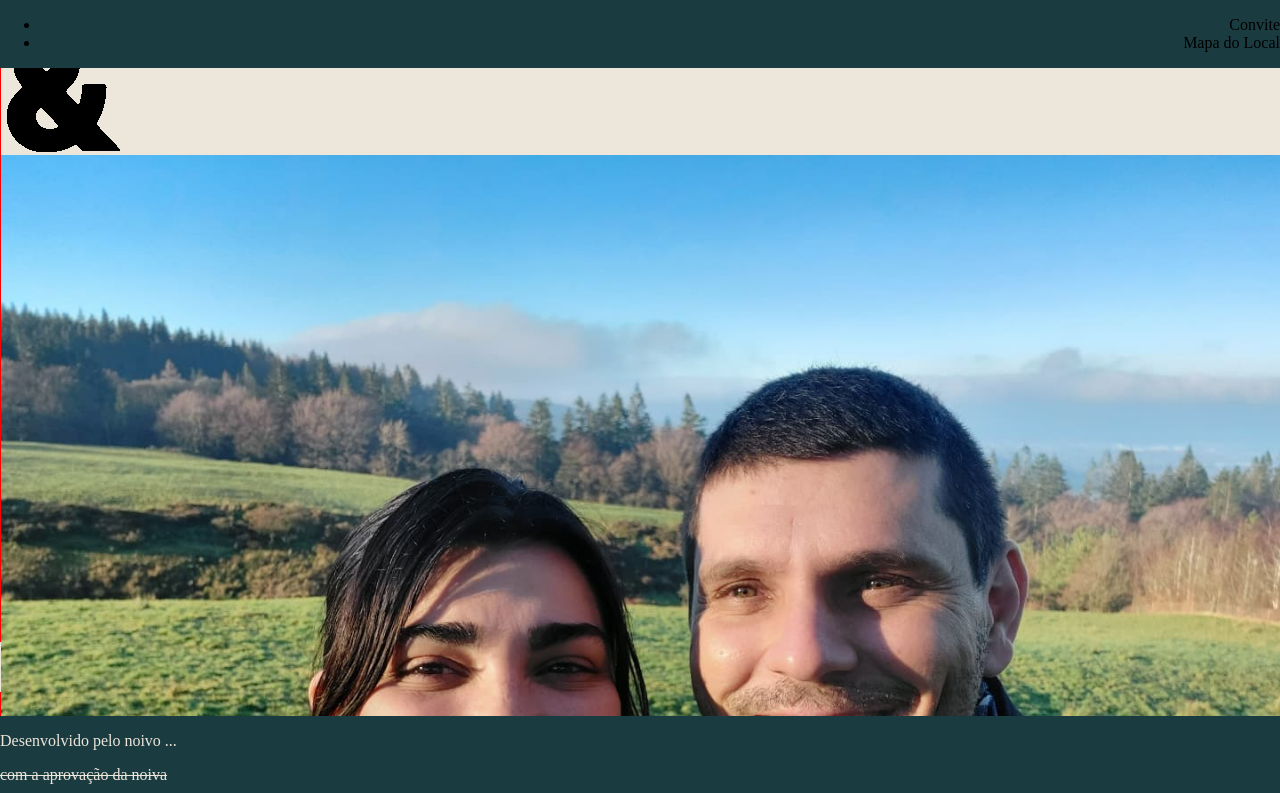
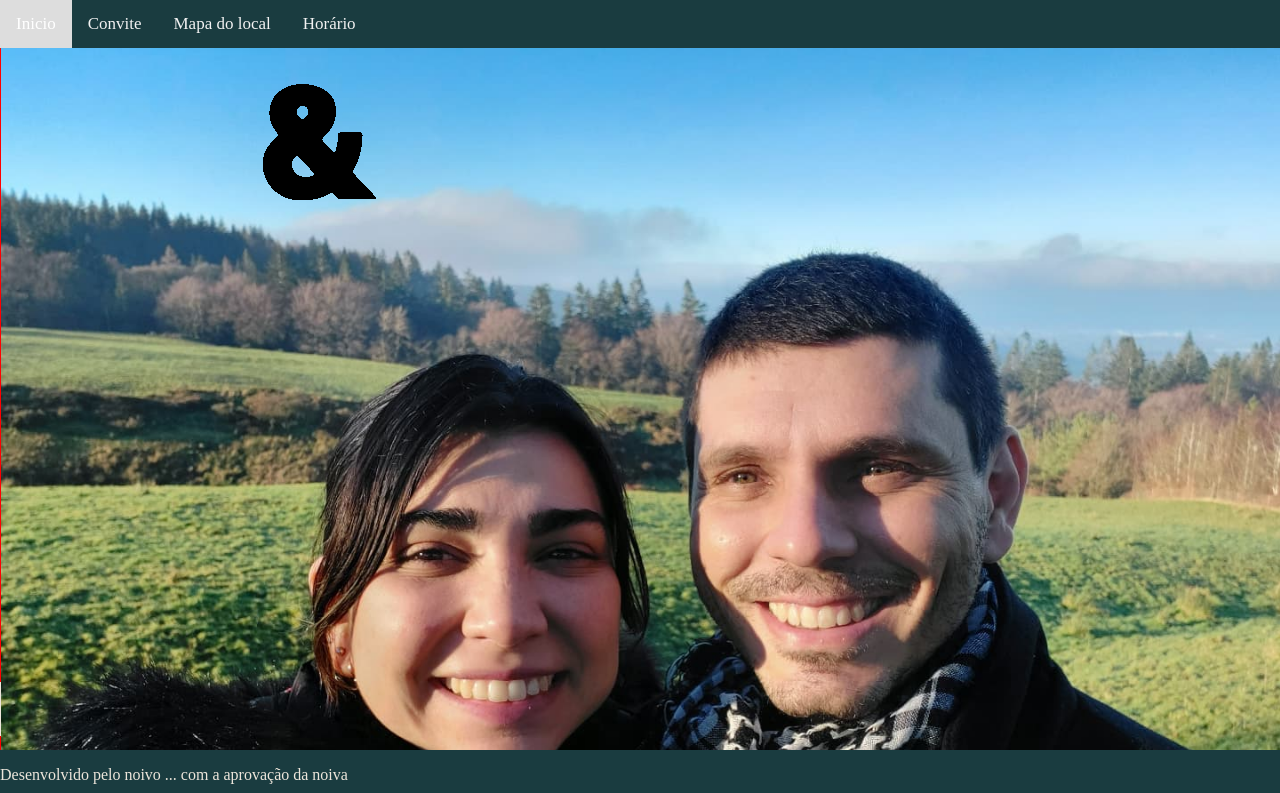
Before and after one commit to DVeronezNunes/convite-thais-e-diego, a plain HTML site: page index.html in a window 1280 px wide. Shown: the top 793 px of the page. Drawn offline with Linux system fonts and the light colour scheme.

Commit message:
Update index.html

```diff
--- a/index.html
+++ b/index.html
@@ -5,24 +5,33 @@
   <meta charset="utf-8">
   <title>Thaís e Diego 🤵👰🏻‍</title>
   <link rel="stylesheet" href="css/styles.css">
-
 </head>
 
 <body>
+  <!-- Menu-->
   <div class="header">
-    <ul>
-      <li>Convite</li>
-      <li>Mapa do Local</li>
-    </ul>
+    <div class="topnav">
+      <a class="active" href="#home">Inicio</a>
+      <a href="#invite">Convite</a>
+      <a href="#mapa">Mapa do local</a>
+      <a href="#horario">Horário</a>
+    </div>
   </div>
 
-  <div class="intro">
-    <div class="title">
-      <div id="container">
-        <span id="text1"></span>
-        <span id="text2"></span>
+  <div class="dummy" id="home">
+
   </div>
 
+  <!-- Titulo e foto-->
+  <div class="intro">
+    <div class="picture">
+      <img class="couplePic" src="imgs/couple.jpg" alt="">
+      <div class="topCenter">
+        <div class="title">
+          <div class="evidence" id="container">
+            <div id="text1"></div>
+            <div id="text2"></div>
+          </div>
           <svg id="filters">
             <defs>
               <filter id="threshold">
@@ -33,15 +42,17 @@
               </filter>
             </defs>
           </svg>
+
         </div>
-
-    <div class="picture">
-      <img class="couplePic" src="imgs/couple.jpg" alt="">
+      </div>
     </div>
   </div>
 
-  <hr>
 
+
+  <hr id="invite">
+
+  <!-- Convite -->
   <div class="invite">
     <div class="inviteText">
       <h2>Você é importante na nossa vida então gostaríamos de convidá-lo para um momento especial!</h2>
@@ -52,8 +63,9 @@
     </div>
   </div>
 
-  <hr>
+  <hr id="mapa">
 
+  <!-- Mapa do local -->
   <div class="mapa">
     <iframe
       src="https://www.google.com/maps/embed?pb=!1m18!1m12!1m3!1d772.6493565971774!2d-47.16676817308529!3d-22.900072277293635!2m3!1f0!2f0!3f0!3m2!1i1024!2i768!4f13.1!3m3!1m2!1s0x94c8b84f72fd37e9%3A0xb7ff54ca040e56b4!2sR.%20J%C3%BAlio%20%C3%89dson%20da%20Silva%2C%2032%20-%20Jardim%20Monte%20Alto%2C%20Hortol%C3%A2ndia%20-%20SP%2C%2013185-475!5e0!3m2!1sen!2sbr!4v1655332632445!5m2!1sen!2sbr"
@@ -61,10 +73,11 @@
     </iframe>
   </div>
 
+  <hr style="padding-bottom: 5%">
   <footer>
-    <p class="developed">Desenvolvido pelo noivo ...</p>
-    <p class="approved">com a aprovação da noiva</p>
+    <p class="developed">Desenvolvido pelo noivo ... com a aprovação da noiva</p>
   </footer>
+
   <script src="script/scripts.js"></script>
 </body>
 
```
Lines whose indentation alone changed are shown as unchanged.
